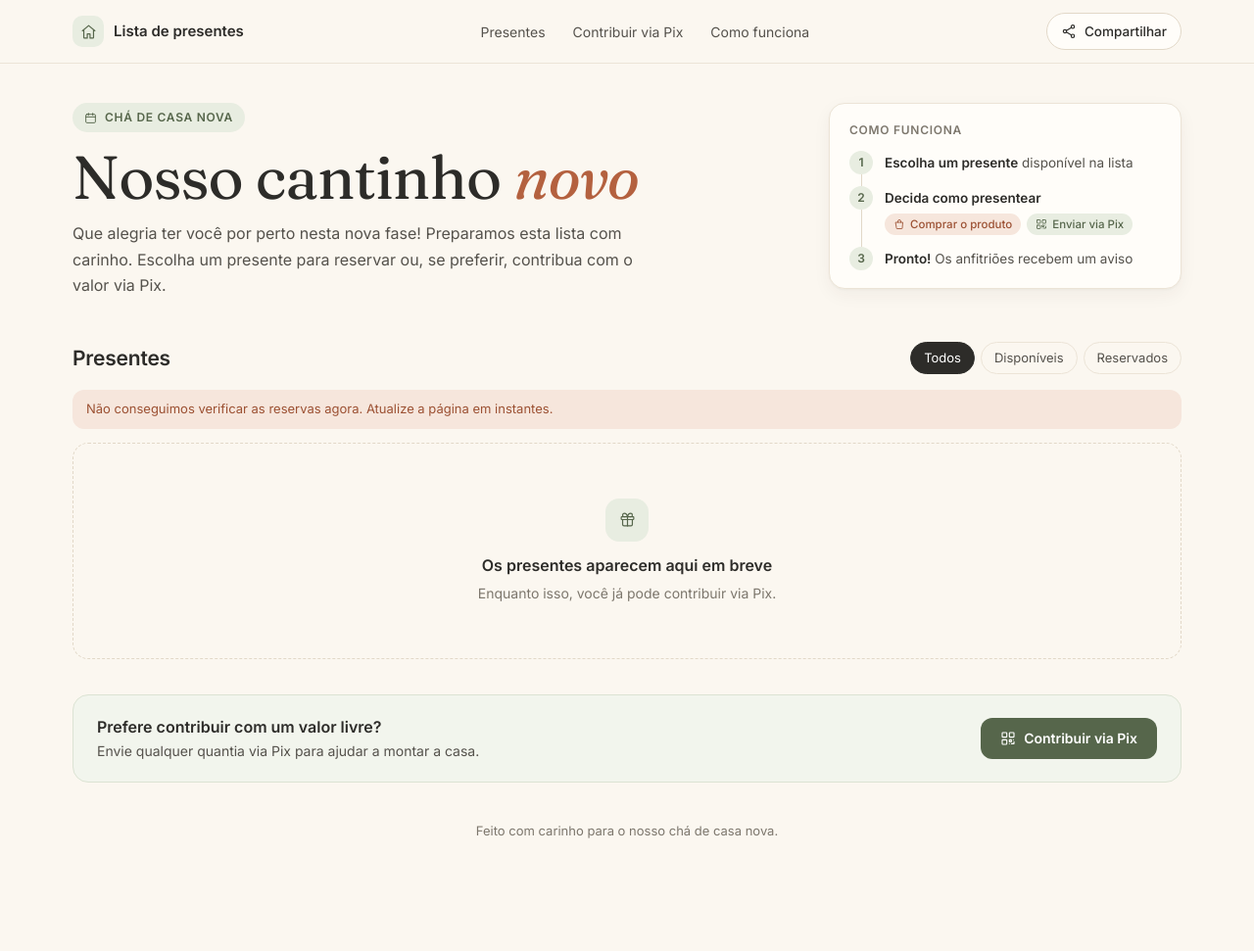
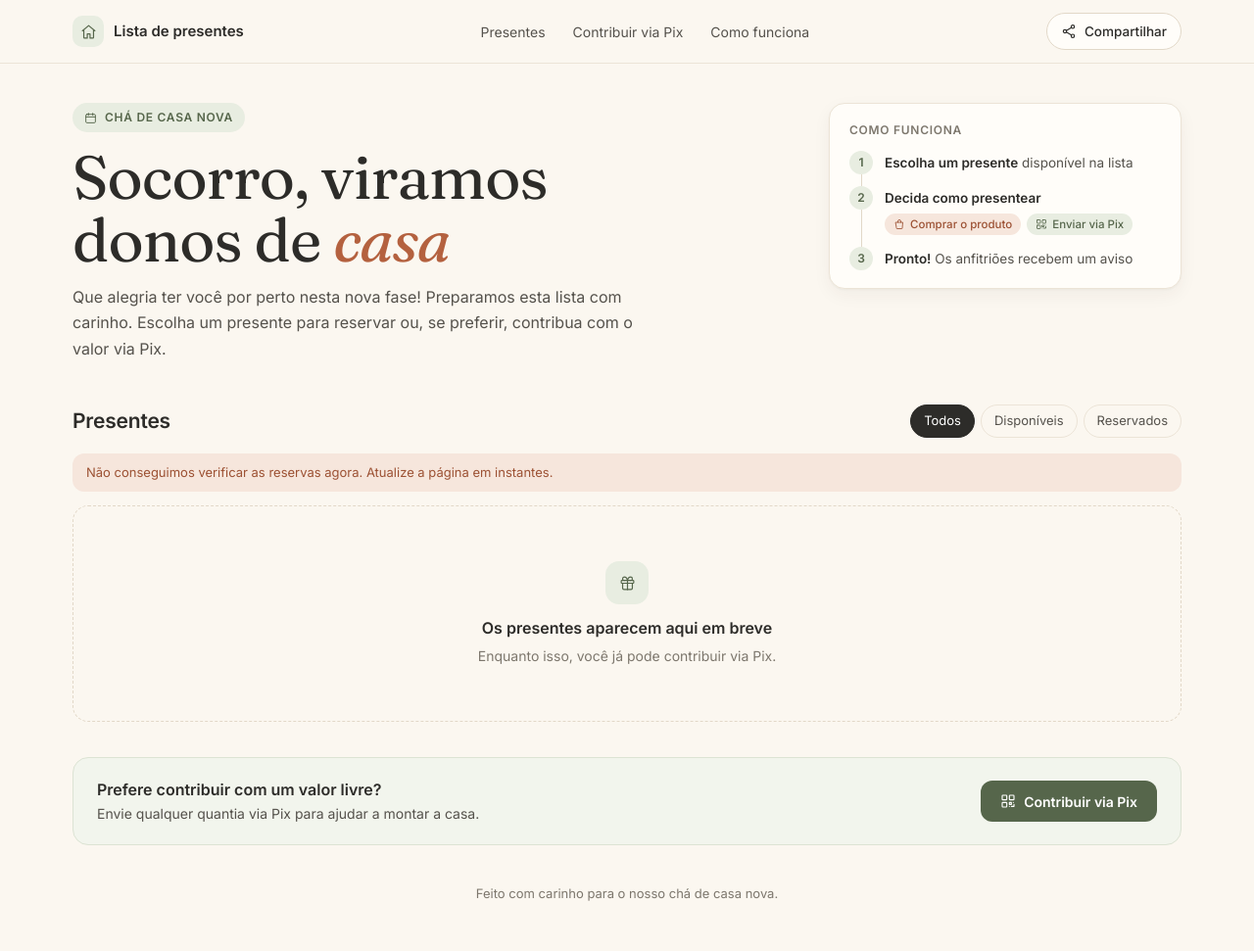
Before and after one commit to Murilo-Amaral/Lista-de-presentes, a plain HTML site: page docs/index.html in a window 1280 px wide. Shown: the whole page at 98% size. Before the commit the page ends 906 px from the top, so only its background shows below. Drawn offline with Linux system fonts and the light colour scheme; no server answers.

Commit message:
Configura o Pix e muda o título para "Socorro, viramos donos de casa"
Co-Authored-By: Claude Opus 5.5 <noreply@anthropic.com>
Claude-Session: https://claude.ai/code/session_0156PLaGdULdbFKhiFBYaJV6

```diff
--- a/docs/app.js
+++ b/docs/app.js
@@ -34,7 +34,7 @@
 
   // ---------- textos do topo ----------
   function textos() {
-    var t = (CFG.titulo || "Nosso cantinho novo").trim();
+    var t = (CFG.titulo || "Socorro, viramos donos de casa").trim();
     var i = t.lastIndexOf(" ");
     var h1 = $("#titulo");
     if (i > 0) { h1.appendChild(document.createTextNode(t.slice(0, i + 1))); h1.appendChild(el("em", { text: t.slice(i + 1) })); }
--- a/docs/config.js
+++ b/docs/config.js
@@ -3,7 +3,7 @@
 // =====================================================================
 window.LISTA_CONFIG = {
   // Título principal. A última palavra aparece em destaque (itálico).
-  titulo: "Nosso cantinho novo",
+  titulo: "Socorro, viramos donos de casa",
 
   // Etiqueta pequena acima do título (ex.: "Chá de casa nova · 6 de dezembro").
   etiqueta: "Chá de casa nova",
@@ -15,9 +15,9 @@ window.LISTA_CONFIG = {
 
   // Dados do Pix. Enquanto "chave" estiver vazia, a área de Pix avisa que ainda não foi configurada.
   pix: {
-    chave: "",           // CPF, celular (+5511999999999), e-mail ou chave aleatória
-    nomeRecebedor: "",   // nome que aparece no app do banco (até 25 letras)
-    cidade: "",          // cidade do recebedor (até 15 letras)
+    chave: "e9256fb2-856f-470a-a146-8e4bbeb12d15",           // CPF, celular (+5511999999999), e-mail ou chave aleatória
+    nomeRecebedor: "Murilo Antonio do Amaral",   // nome que aparece no app do banco (até 25 letras)
+    cidade: "Ribeirão Preto",          // cidade do recebedor (até 15 letras)
     // Opcional: em vez de gerar o QR Code a partir da chave, use a imagem do QR do seu banco
     // (coloque o arquivo na pasta docs/img e escreva aqui, ex.: "img/qr-pix.png").
     imagemQr: "",
--- a/docs/estilo.css
+++ b/docs/estilo.css
@@ -33,7 +33,7 @@ svg.i{width:16px;height:16px;fill:none;stroke:currentColor;stroke-width:1.7;stro
 .hero{display:flex;justify-content:space-between;align-items:flex-start;gap:40px;padding-top:40px;padding-bottom:8px}
 .eyebrow{display:inline-flex;align-items:center;gap:8px;font-size:12px;font-weight:600;letter-spacing:.06em;text-transform:uppercase;color:var(--sage-d);background:var(--sage-l);border-radius:999px;padding:6px 12px}
 .eyebrow svg{width:13px;height:13px}
-.hero h1{font-size:clamp(38px,6vw,62px);line-height:1.04;font-weight:400;letter-spacing:-.015em;margin:14px 0 12px}
+.hero h1{text-wrap:balance;font-size:clamp(38px,6vw,62px);line-height:1.04;font-weight:400;letter-spacing:-.015em;margin:14px 0 12px}
 .hero h1 em{font-style:italic;color:var(--terra)}
 .lead{font-size:16px;line-height:1.65;color:var(--ink-2);max-width:580px}
 .how{width:360px;flex:none;background:var(--surface);border:1px solid var(--line);border-radius:var(--r);padding:18px 20px;box-shadow:var(--shadow)}
@@ -147,7 +147,7 @@ svg.i{width:16px;height:16px;fill:none;stroke:currentColor;stroke-width:1.7;stro
 .orlbl{display:flex;align-items:center;gap:10px;font-size:12.5px;color:var(--muted)}
 .orlbl:before,.orlbl:after{content:"";flex:1;height:1px;background:var(--line)}
 .keyrow{display:flex;gap:8px}
-.key{flex:1;min-width:0;height:44px;border-radius:12px;border:1px dashed var(--line-2);background:#FAF7F2;display:flex;align-items:center;padding:0 12px;font-size:13px;color:var(--ink-2);overflow:hidden;text-overflow:ellipsis;white-space:nowrap}
+.key{flex:1;min-width:0;height:44px;border-radius:12px;border:1px dashed var(--line-2);background:#FAF7F2;display:flex;align-items:center;padding:0 10px;font-size:12px;letter-spacing:-.01em;color:var(--ink-2);overflow:hidden;text-overflow:ellipsis;white-space:nowrap}
 .copy{height:44px;border-radius:12px;background:var(--sage-d);color:#fff;font-size:13px;font-weight:600;padding:0 14px;display:flex;align-items:center;gap:6px;white-space:nowrap}
 .copy svg{width:14px;height:14px}
 .link-copia{font-size:12.5px;color:var(--sage-d);text-decoration:underline;text-underline-offset:3px;align-self:flex-start}
--- a/docs/index.html
+++ b/docs/index.html
@@ -3,11 +3,11 @@
 <head>
 <meta charset="utf-8">
 <meta name="viewport" content="width=device-width, initial-scale=1, viewport-fit=cover">
-<title>Nosso cantinho novo · Lista de presentes</title>
+<title>Socorro, viramos donos de casa · Lista de presentes</title>
 <meta name="description" content="Lista de presentes do nosso chá de casa nova. Escolha um presente ou contribua via Pix.">
 <meta name="theme-color" content="#FBF7F0">
 <meta property="og:type" content="website">
-<meta property="og:title" content="Nosso cantinho novo · Lista de presentes">
+<meta property="og:title" content="Socorro, viramos donos de casa · Lista de presentes">
 <meta property="og:description" content="Escolha um presente para reservar ou contribua via Pix.">
 <meta property="og:image" content="https://murilo-amaral.github.io/Lista-de-presentes/img/compartilhar.png">
 <meta property="og:image:width" content="1200">
```
Also changed, not shown: docs/img/compartilhar.png, 1 other file.
